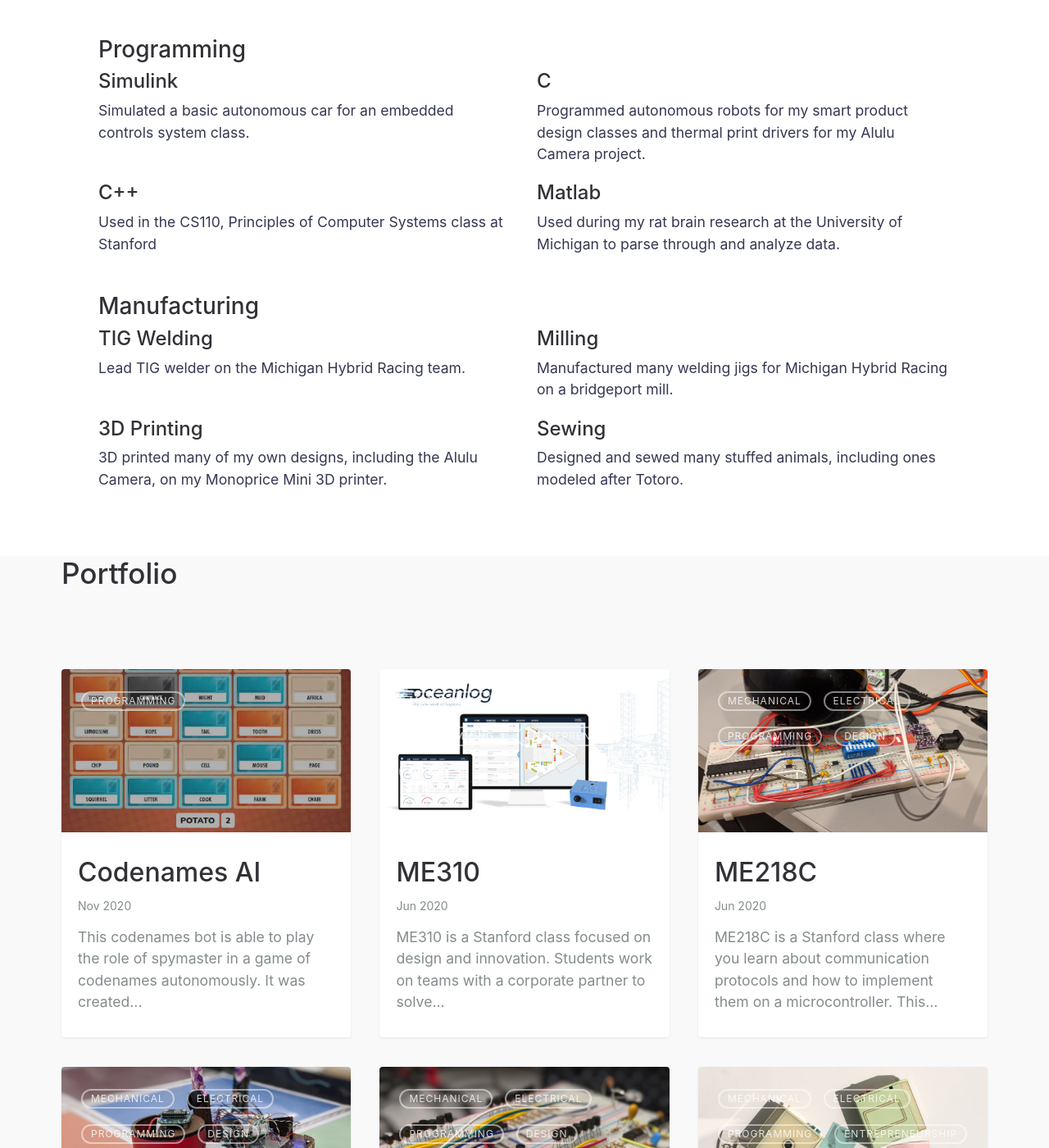
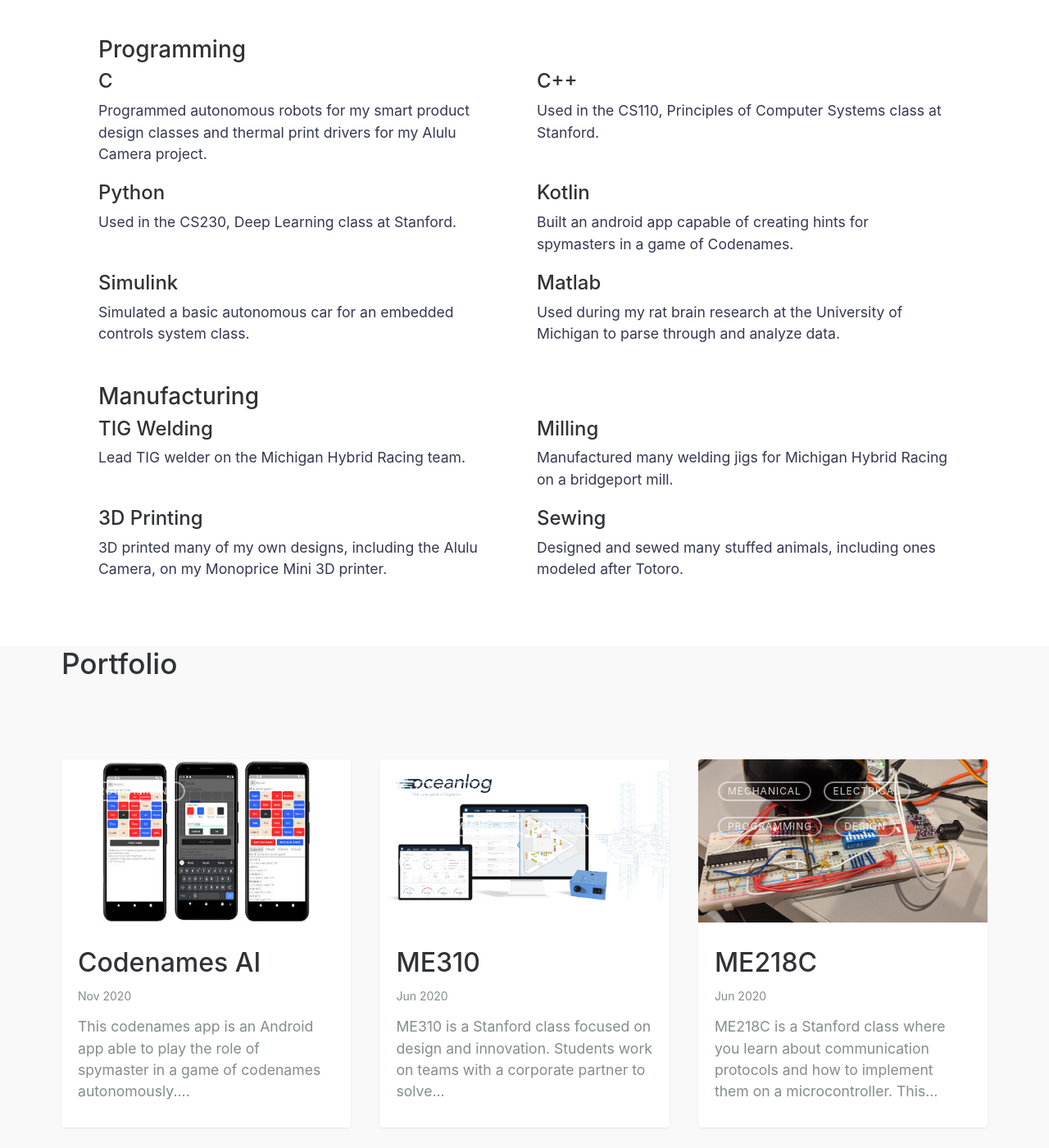
Before and after one commit to T60D/T60D.github.io, a Jekyll site: the page built from index.md, in a window 1280 px wide and 1400 px high, scrolled down 2533 px. Shown: the whole window at 82% size. Built offline with Jekyll 4.4.1, drawn with Linux system fonts in a browser that asks for light colours; some of the changed text lies outside the part shown.

Commit message:
Added new codenames section

```diff
--- a/index.md
+++ b/index.md
@@ -42,6 +42,7 @@ I am a mechanical engineer with a passion for solving problems and designing con
         <p>ME310 - Design and Innovation<br>
         ME218 - Smart Product Design<br><br>
         CS110 - Principles of Computer Systems<br>
+        CS230 - Deep Learning<br>
         CS238 - Decision Making Under Uncertainty<br>
         </p>
     </div>
@@ -186,18 +187,28 @@ Outstanding Peer Mentor, ENGR 100 Section 600
             </div>
 
             <div class = "col-12 col-md-6">
-                <h4>Simulink</h4>
-                <p>Simulated a basic autonomous car for an embedded controls system class.</p>
-            </div>
-
-            <div class = "col-12 col-md-6">
                 <h4>C</h4>
                 <p>Programmed autonomous robots for my smart product design classes and thermal print drivers for my Alulu Camera project.</p>
             </div>
 
             <div class = "col-12 col-md-6">
                 <h4>C++</h4>
-                <p>Used in the CS110, Principles of Computer Systems class at Stanford</p>
+                <p>Used in the CS110, Principles of Computer Systems class at Stanford.</p>
+            </div>
+
+            <div class = "col-12 col-md-6">
+                <h4>Python</h4>
+                <p>Used in the CS230, Deep Learning class at Stanford.</p>
+            </div>
+
+            <div class = "col-12 col-md-6">
+                <h4>Kotlin</h4>
+                <p>Built an android app capable of creating hints for spymasters in a game of Codenames.</p>
+            </div>
+
+            <div class = "col-12 col-md-6">
+                <h4>Simulink</h4>
+                <p>Simulated a basic autonomous car for an embedded controls system class.</p>
             </div>
 
             <div class = "col-12 col-md-6">
```
Also changed, not shown: _posts/2020-11-1-codenames.md (+7 -3 lines), assets/img/posts/codenames/banner.PNG (added), assets/img/posts/codenames/banner_wide.PNG (added), assets/img/posts/codenames/playImage.png (added), assets/img/posts/codenames/screenshot1.png (added), assets/img/posts/codenames/screenshot2.png (added), assets/img/posts/codenames/screenshot3.png (added), assets/img/posts/codenames_banner.jpg, assets/img/posts/codenames_banner_placehold.jpg, assets/img/posts/codenames_banner_thumb.jpg.
